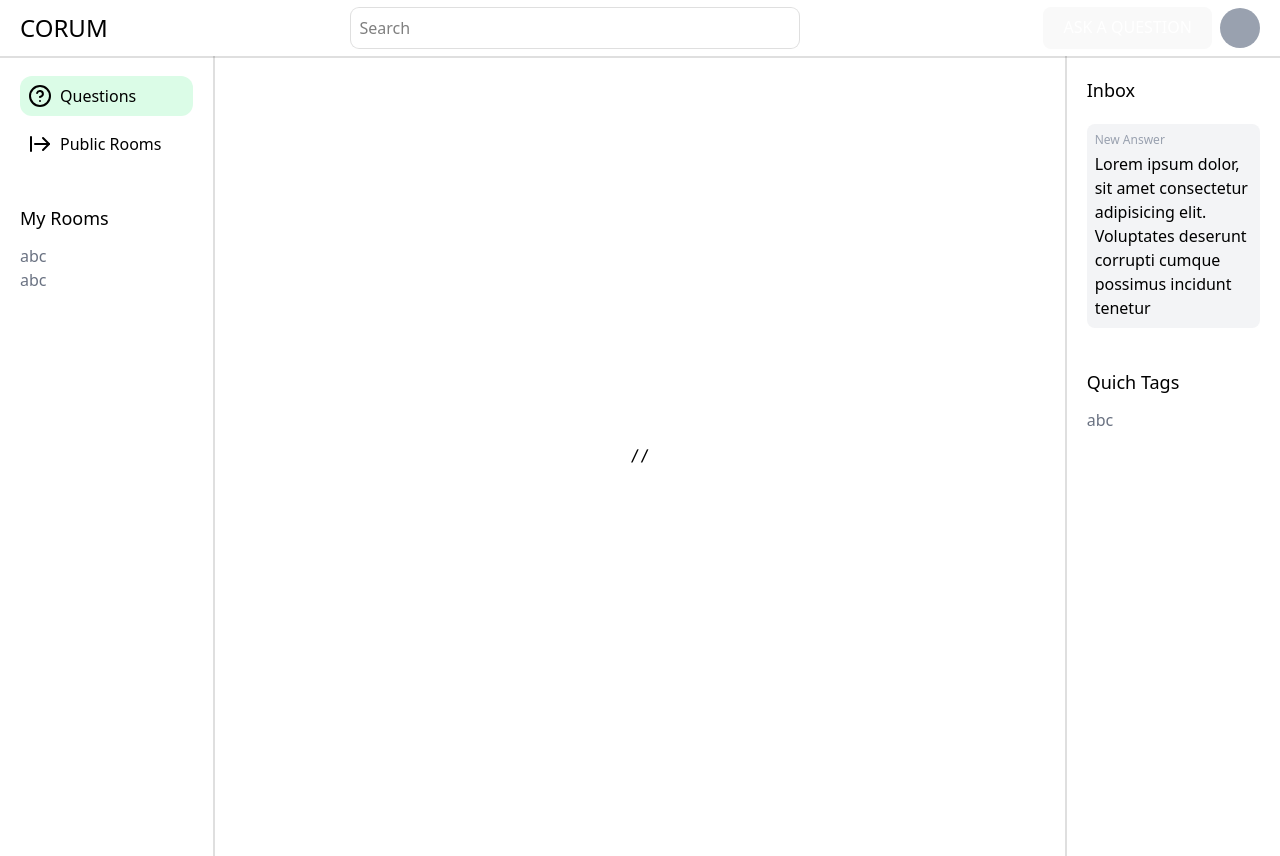
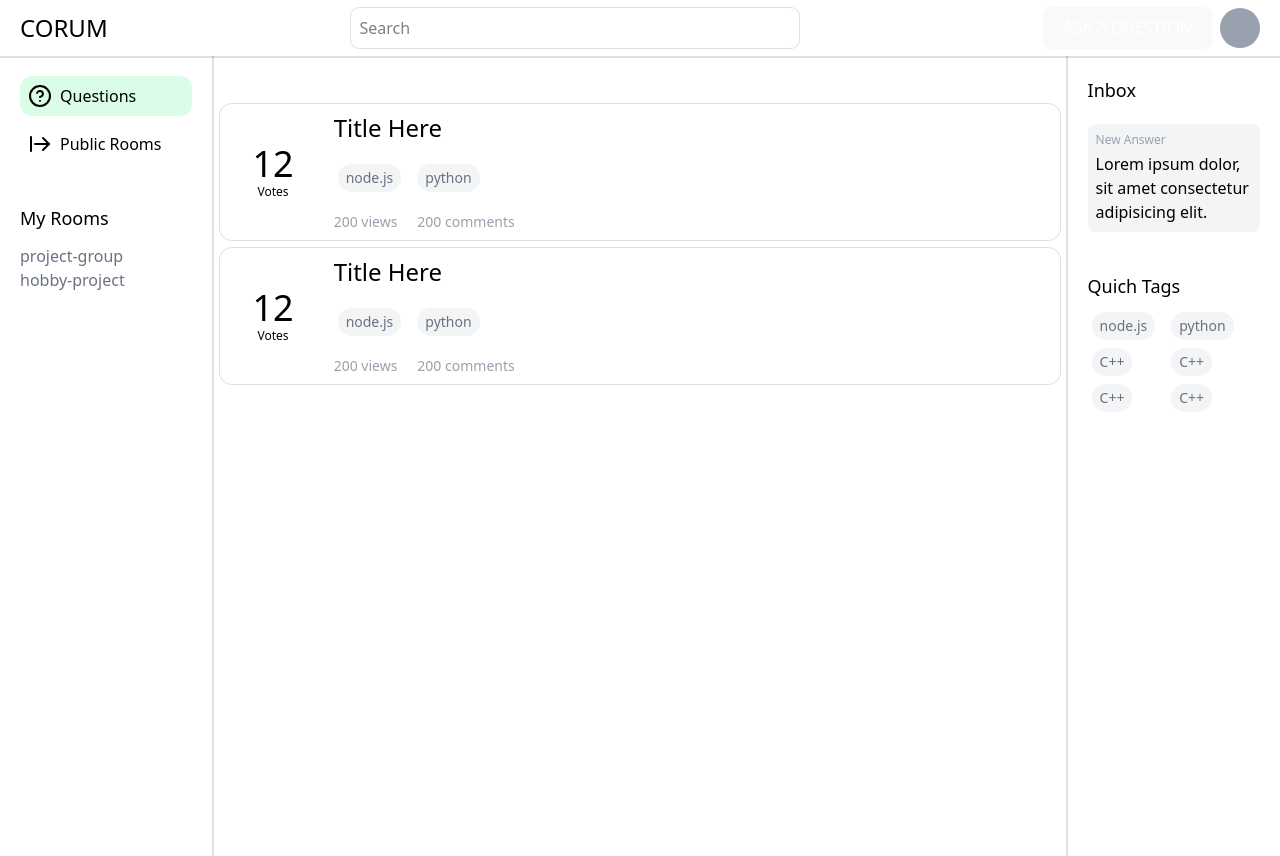
Before and after one commit to nearHaan/corum-frontend, a React (Vite) app: page / in a window 1280 px wide. Built offline with nearby package versions, Linux system fonts and the light colour scheme.

Commit message:
add question card

```diff
--- a/src/pages/Home/Home.tsx
+++ b/src/pages/Home/Home.tsx
@@ -4,6 +4,8 @@ import { ArrowRightFromLineIcon, CircleQuestionMark } from "lucide-react";
 import SideBarButton from "../../components/sidebar_btn";
 
 export default function HomePage() {
+  const myrooms = ["project-group", "hobby-project"];
+  const quickTags = ["node.js", "python", "C++", "C++", "C++", "C++"];
   return (
     <div className="min-h-screen w-screen overflow-x-hidden flex flex-col items-center justify-center text-black">
       <header className="relative sticky top-0 w-full flex items-center justify-between shadow-[0px_2px_#00000020] z-30 px-5">
@@ -23,7 +25,7 @@ export default function HomePage() {
           <div className="w-10 h-10 rounded-full bg-gray-400"></div>
         </div>
       </header>
-      <main className="w-full h-full flex items-center justify-center">
+      <main className="w-full h-full flex items-start justify-center">
         <div className="w-80 h-screen shadow-[2px_0px_#00000020] flex flex-col">
           <div className="p-5 gap-y-2 flex flex-col items-center">
             <SideBarButton
@@ -40,8 +42,9 @@ export default function HomePage() {
           <div className="p-5">
             <p className="text-lg mb-3">My Rooms</p>
             <div className="flex flex-col">
-              <p className="text-gray-500">abc</p>
-              <p className="text-gray-500">abc</p>
+              {myrooms.map((item) => (
+                <p className="text-gray-500">{item}</p>
+              ))}
             </div>
           </div>
         </div>
@@ -51,16 +54,17 @@ export default function HomePage() {
             <p className="text-lg mb-3">Inbox</p>
             <div className="flex flex-col rounded-lg bg-gray-100 p-2">
               <p className="text-gray-400 text-xs mb-1">New Answer</p>
-              <p>
-                Lorem ipsum dolor, sit amet consectetur adipisicing elit.
-                Voluptates deserunt corrupti cumque possimus incidunt tenetur
-              </p>
+              <p>Lorem ipsum dolor, sit amet consectetur adipisicing elit.</p>
             </div>
           </div>
           <div className="p-5">
             <p className="text-lg mb-3">Quich Tags</p>
-            <div className="flex flex-col">
-              <p className="text-gray-500">abc</p>
+            <div className="grid grid-cols-2 gap-2 w-fit">
+              {quickTags.map((item) => (
+                <p className="text-gray-500 mx-1 text-sm rounded-full py-1 px-2 bg-gray-100 w-fit">
+                  {item}
+                </p>
+              ))}
             </div>
           </div>
         </div>
--- a/src/pages/Home/tabs/Questions.tsx
+++ b/src/pages/Home/tabs/Questions.tsx
@@ -1,7 +1,48 @@
 export default function QuestionsPage() {
+  const quickTags = ["node.js", "python"];
   return (
-    <div className="w-screen h-full flex items-center justify-center font-mono">
-      //
+    <div className="w-full h-full flex flex-col p-2 items-center justify-center">
+      <div className="h-10"></div>
+      <div className="w-full ring-1 ring-[#00000020] mb-2 rounded-xl flex items-center gap-x-2">
+        <div className="felx items-center justify-center flex-col py-10 px-8">
+          <p className="text-4xl">12</p>
+          <p className="text-xs w-full text-center">Votes</p>
+        </div>
+        <div>
+          <h2 className="text-2xl mb-5">Title Here</h2>
+          <div className="grid mb-5 grid-cols-2 gap-2 w-fit">
+            {quickTags.map((item) => (
+              <p className="text-gray-500 mx-1 text-sm rounded-full py-1 px-2 bg-gray-100 w-fit">
+                {item}
+              </p>
+            ))}
+          </div>
+          <div className="flex gap-x-5">
+            <p className="text-sm text-gray-400">200 views</p>
+            <p className="text-sm text-gray-400">200 comments</p>
+          </div>
+        </div>
+      </div>
+      <div className="w-full ring-1 ring-[#00000020] mb-2 rounded-xl flex items-center gap-x-2">
+        <div className="felx items-center justify-center flex-col py-10 px-8">
+          <p className="text-4xl">12</p>
+          <p className="text-xs w-full text-center">Votes</p>
+        </div>
+        <div>
+          <h2 className="text-2xl mb-5">Title Here</h2>
+          <div className="grid mb-5 grid-cols-2 gap-2 w-fit">
+            {quickTags.map((item) => (
+              <p className="text-gray-500 mx-1 text-sm rounded-full py-1 px-2 bg-gray-100 w-fit">
+                {item}
+              </p>
+            ))}
+          </div>
+          <div className="flex gap-x-5">
+            <p className="text-sm text-gray-400">200 views</p>
+            <p className="text-sm text-gray-400">200 comments</p>
+          </div>
+        </div>
+      </div>
     </div>
   );
 }
```
